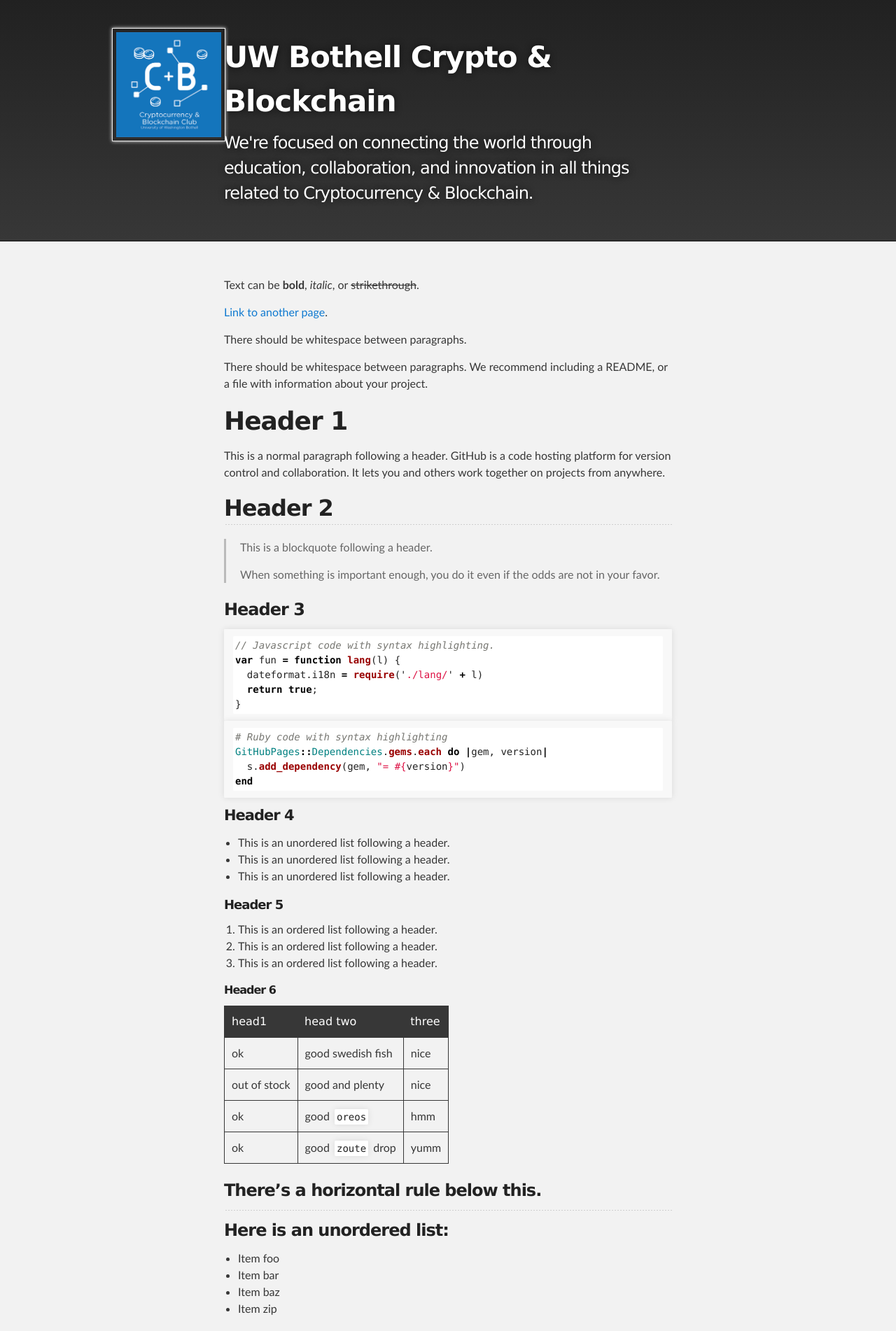
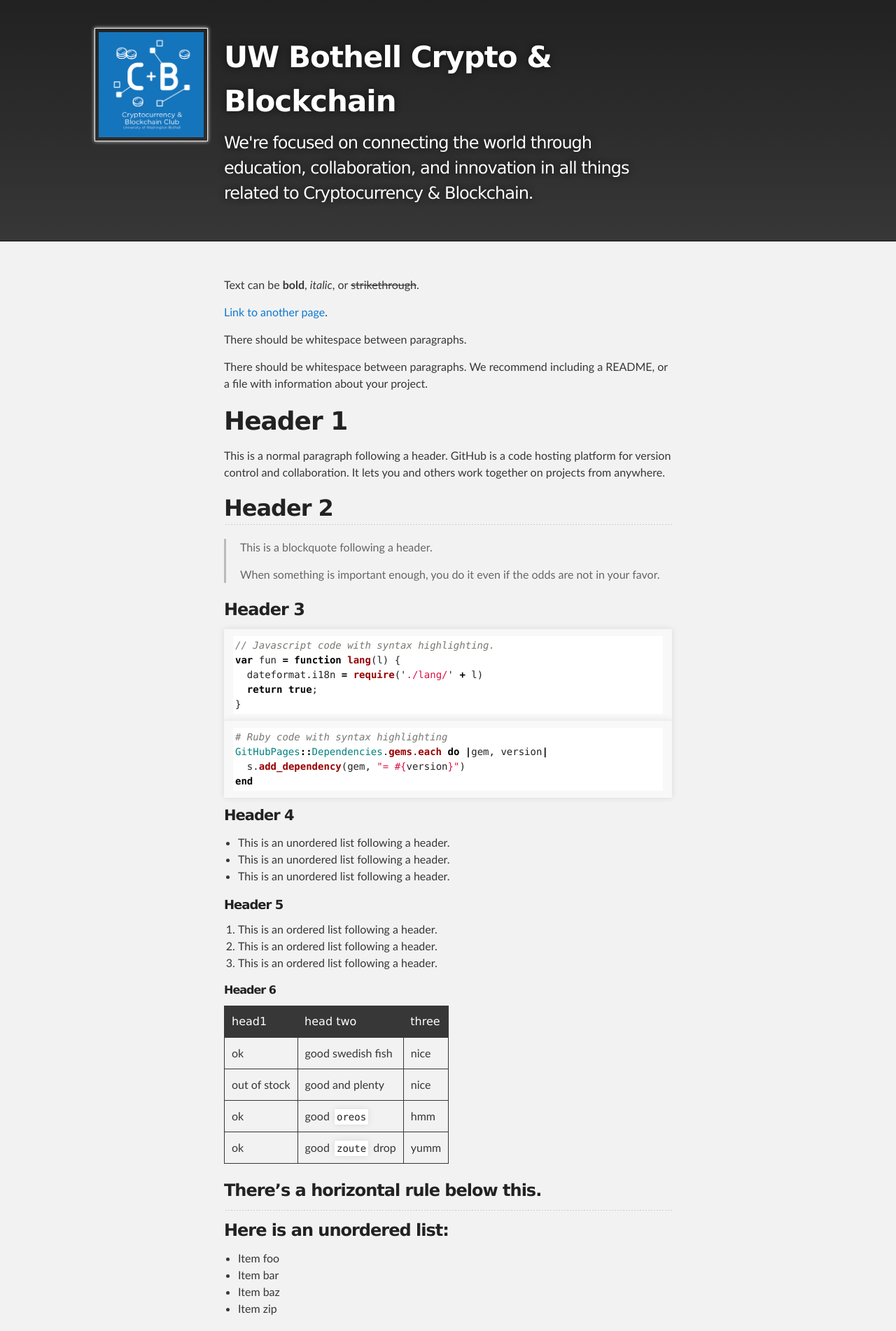
Before and after one commit to satrask/satrask-webtest-repo.github.io, a Jekyll site: the page built from index.md, in a window 1280 px wide. Shown: the top 1902 px of the page at 70% size. Built offline with Jekyll 4.4.1, drawn with Linux system fonts in a browser that asks for light colours.

Commit message:
Update jekyll-theme-slate.scss

```diff
--- a/_sass/jekyll-theme-slate.scss
+++ b/_sass/jekyll-theme-slate.scss
@@ -258,7 +258,7 @@ Full-Width Styles
 {
   position: absolute;
   top: 30px;
-  left: -150px;
+  left: -175px;
   width: 150px;
   height: 150px;
 }
```
